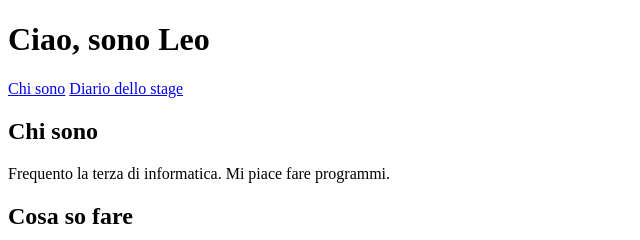
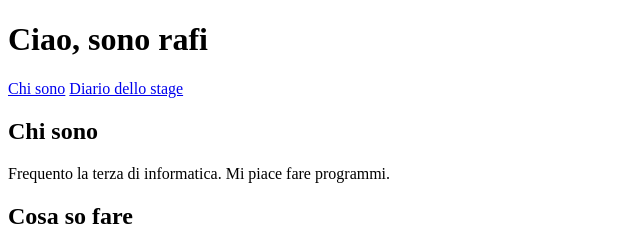
Before and after one commit to rafiforhad/sito-personale., a plain HTML site: page index.html in a window 1280 px wide. Shown: the top 240 px of the page, 0-640 px from the left. Drawn offline with Linux system fonts and the light colour scheme.

Commit message:
Change header from 'Leo' to 'rafi'

```diff
--- a/index.html
+++ b/index.html
@@ -6,7 +6,7 @@
 <title>Il sito di Leo</title>
 </head>
 <body>
-<h1>Ciao, sono Leo</h1>
+<h1>Ciao, sono rafi</h1>
 <nav>
 <a href="index.html">Chi sono</a>
 <a href="diario.html">Diario dello stage</a>
```
